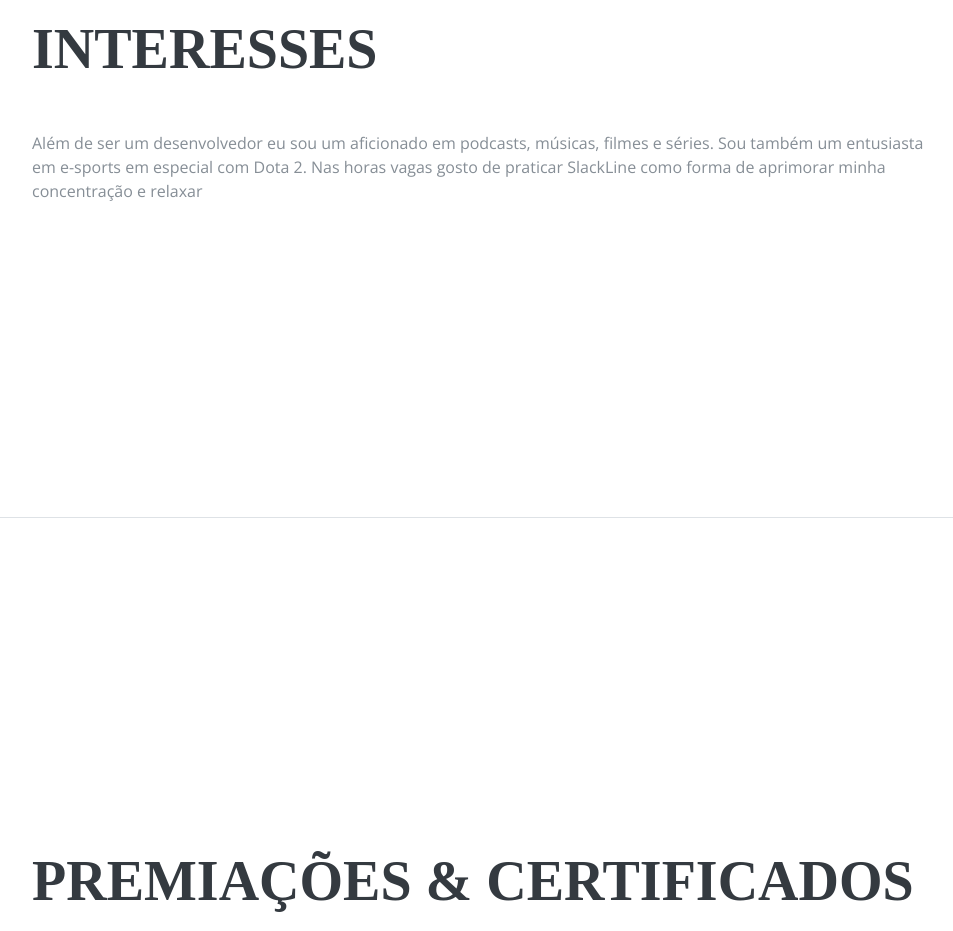
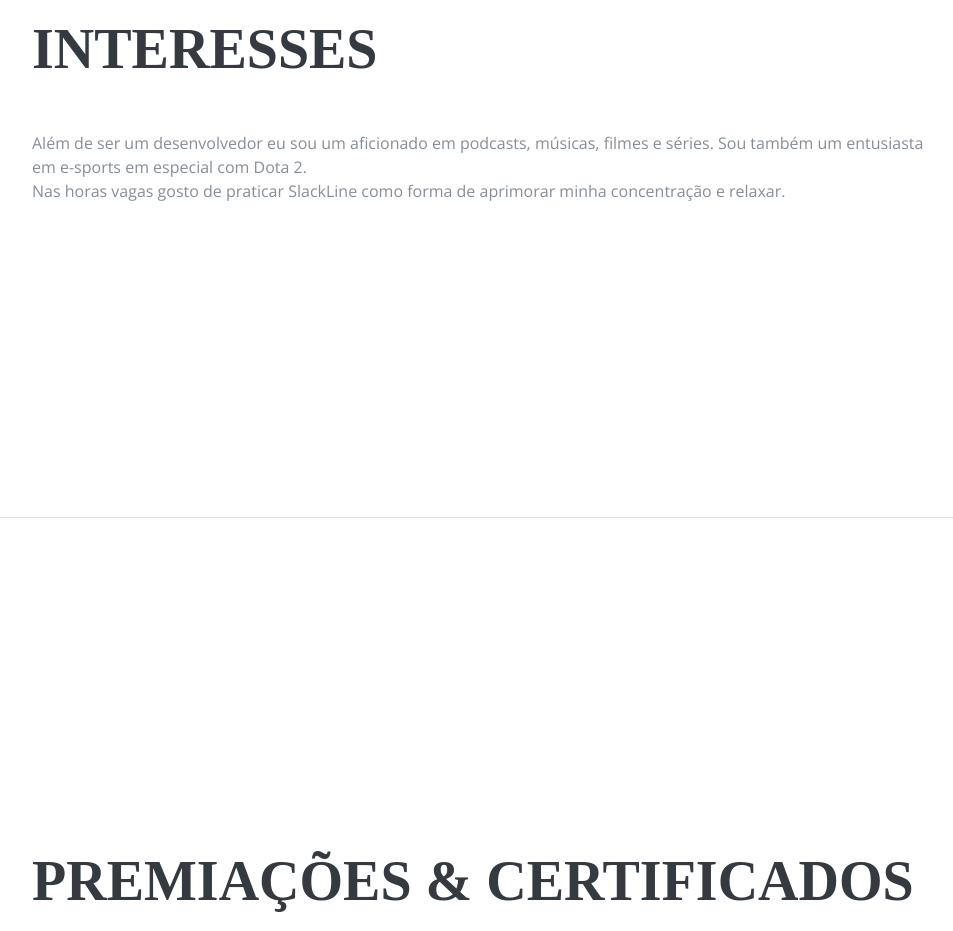
Before and after one commit to SamuelNeves/SamuelNeves.github.io, a plain HTML site: page index.html in a window 1280 px wide. Shown: the part 4080-5011 px from the top of the page, without its empty margins (288-1241 px from the left). Drawn offline with nearby package versions, Linux system fonts and the light colour scheme; a web font is replaced by a local one.

Commit message:
upload interests

```diff
--- a/index.html
+++ b/index.html
@@ -287,7 +287,8 @@
       <section class="resume-section p-3 p-lg-5 d-flex flex-column" id="interests">
         <div class="my-auto">
           <h2 class="mb-5">Interesses</h2>
-<p>Além de ser um desenvolvedor eu sou um aficionado em podcasts, músicas, filmes e séries. Sou também um entusiasta em e-sports em especial com Dota 2. Nas horas vagas gosto de praticar SlackLine como forma de aprimorar minha concentração e relaxar</p>         </div>
+<p>Além de ser um desenvolvedor eu sou um aficionado em podcasts, músicas, filmes e séries. Sou também um entusiasta em e-sports em especial com Dota 2.<br>
+  Nas horas vagas gosto de praticar SlackLine como forma de aprimorar minha concentração e relaxar.</p>         </div>
       </section>
 
       <section class="resume-section p-3 p-lg-5 d-flex flex-column" id="awards">
```
